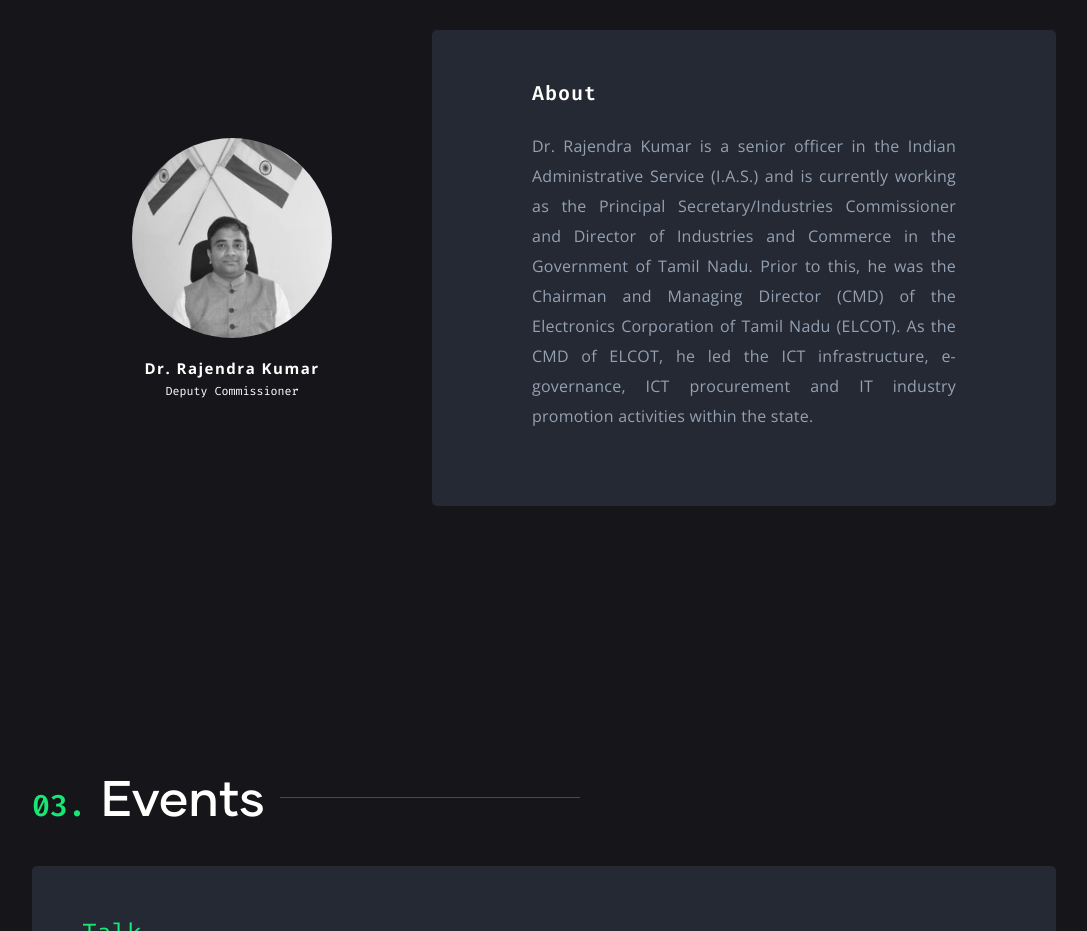
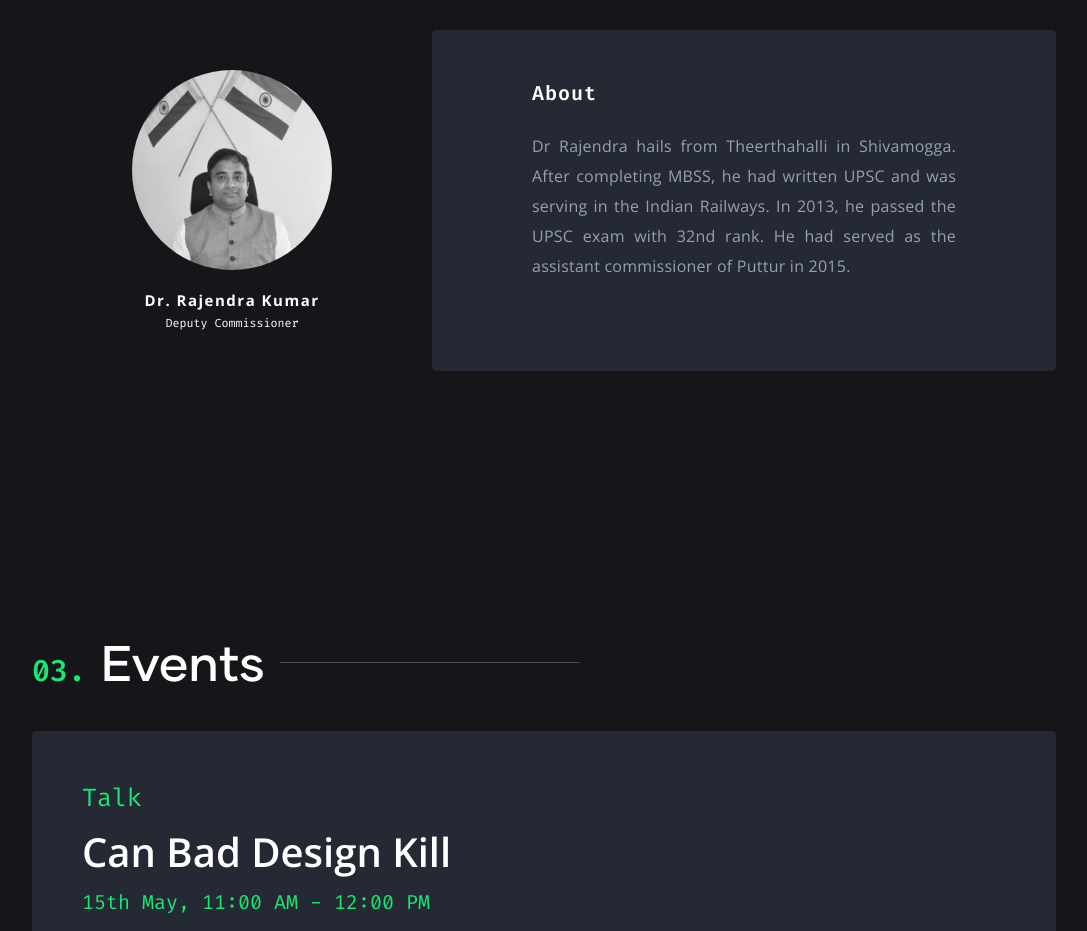
Before and after one commit to so-sc/devhost, a Gatsby site: page / in a window 1280 px wide. Shown: the part 1900-2831 px from the top of the page, without its empty margins (96-1183 px from the left). Built offline with nearby package versions, Linux system fonts and the light colour scheme; Gatsby itself is replaced by a stand-in of ours; a web font is replaced by a local one.

Commit message:
changed Chief guest decription

```diff
--- a/src/components/chief-guest/chief-guest.js
+++ b/src/components/chief-guest/chief-guest.js
@@ -30,7 +30,7 @@ const ChiefGuest = () => {
           image={data.dc.childImageSharp.fluid}
           speakerName="Dr. Rajendra Kumar"
           subTitle="Deputy Commissioner"
-          description="Dr. Rajendra Kumar is a senior officer in the Indian Administrative Service (I.A.S.) and is currently working as the Principal Secretary/Industries Commissioner and Director of Industries and Commerce in the Government of Tamil Nadu. Prior to this, he was the Chairman and Managing Director (CMD) of the Electronics Corporation of Tamil Nadu (ELCOT). As the CMD of ELCOT, he led the ICT infrastructure, e-governance, ICT procurement and IT industry promotion activities within the state. "
+          description="Dr Rajendra hails from Theerthahalli in Shivamogga. After completing MBSS, he had written UPSC and was serving in the Indian Railways. In 2013, he passed the UPSC exam with 32nd rank. He had served as the assistant commissioner of Puttur in 2015."
           // git="/"
           // linkedin="https://www.linkedin.com/in/madhuakula/"
           // website="https://madhuakula.com/"
```
